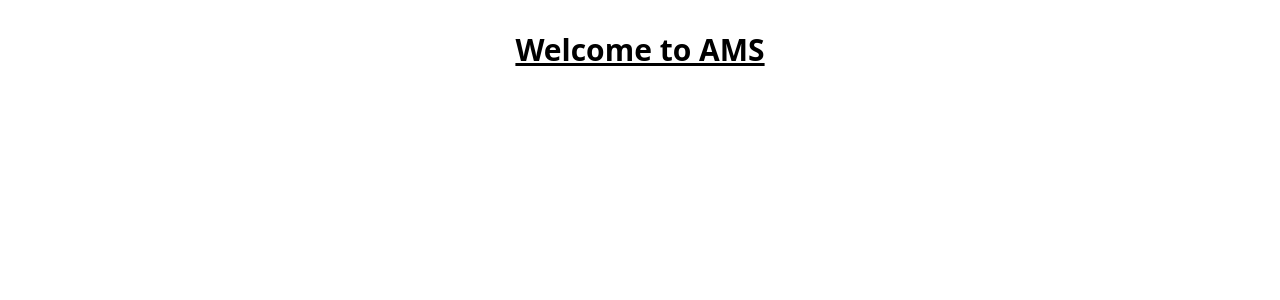
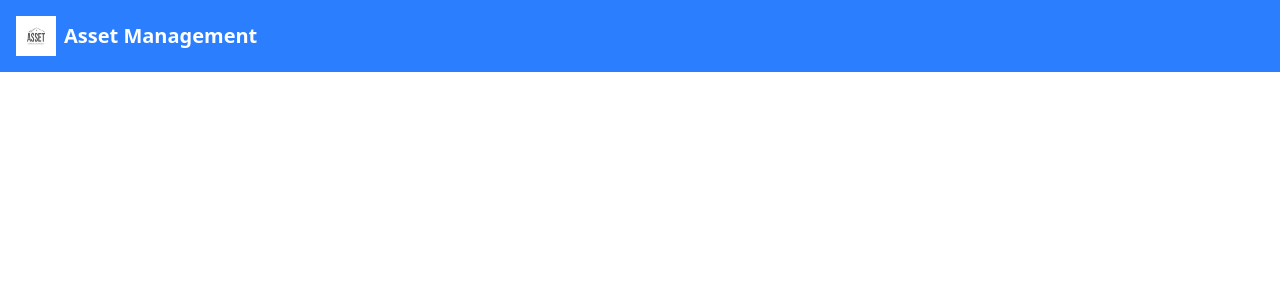
Before and after one commit to manisharathod0/Asset-Management-System-Final, a React (Vite) app in the folder Frontend/: page / in a window 1280 px wide. Shown: the top 300 px of the page. Built offline with nearby package versions, Linux system fonts and the light colour scheme.

Commit message:
nav-bar
added navbar

```diff
--- a/Frontend/src/App.jsx
+++ b/Frontend/src/App.jsx
@@ -1,16 +1,11 @@
-import { useState } from 'react'
-import './App.css'
+import Navbar from "./components/Navbar";
 
-function App() {
-  const [count, setCount] = useState(0)
+const App = () => {
+  return (
+    <div className="h-screen flex flex-col">
+      <Navbar />
+    </div>
+  );
+};
 
-  return (
-    <>
-    <h1 class="text-3xl font-bold underline">
-   Welcome to AMS
-  </h1>
-    </>
-  )
-}
-
-export default App
+export default App;
--- a/Frontend/src/components/Navbar.jsx
+++ b/Frontend/src/components/Navbar.jsx
@@ -0,0 +1,17 @@
+import React from "react";
+
+const Navbar = () => {
+  return (
+    <nav className="bg-blue-500 text-white p-4">
+      <div className="container flex items-center">
+        {/* Logo and Title */}
+        <div className="flex items-center w-full">
+          <img src="logo.png" alt="Logo" className="h-10 w-10 mr-2" />
+          <span className="text-xl font-bold">Asset Management</span>
+        </div>
+      </div>
+    </nav>
+  );
+};
+
+export default Navbar;
```
Also changed, not shown: Frontend/public/logo.png (added).
